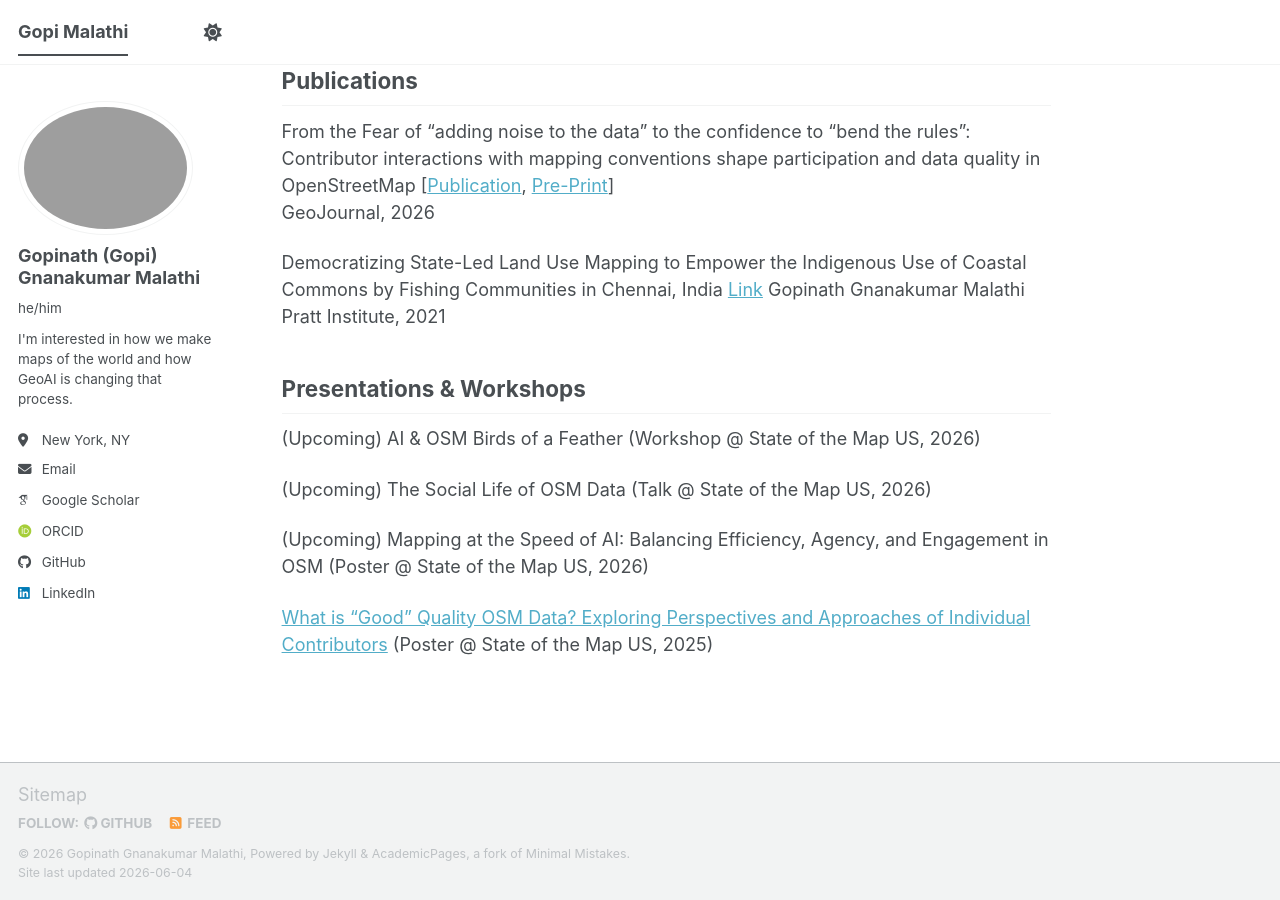
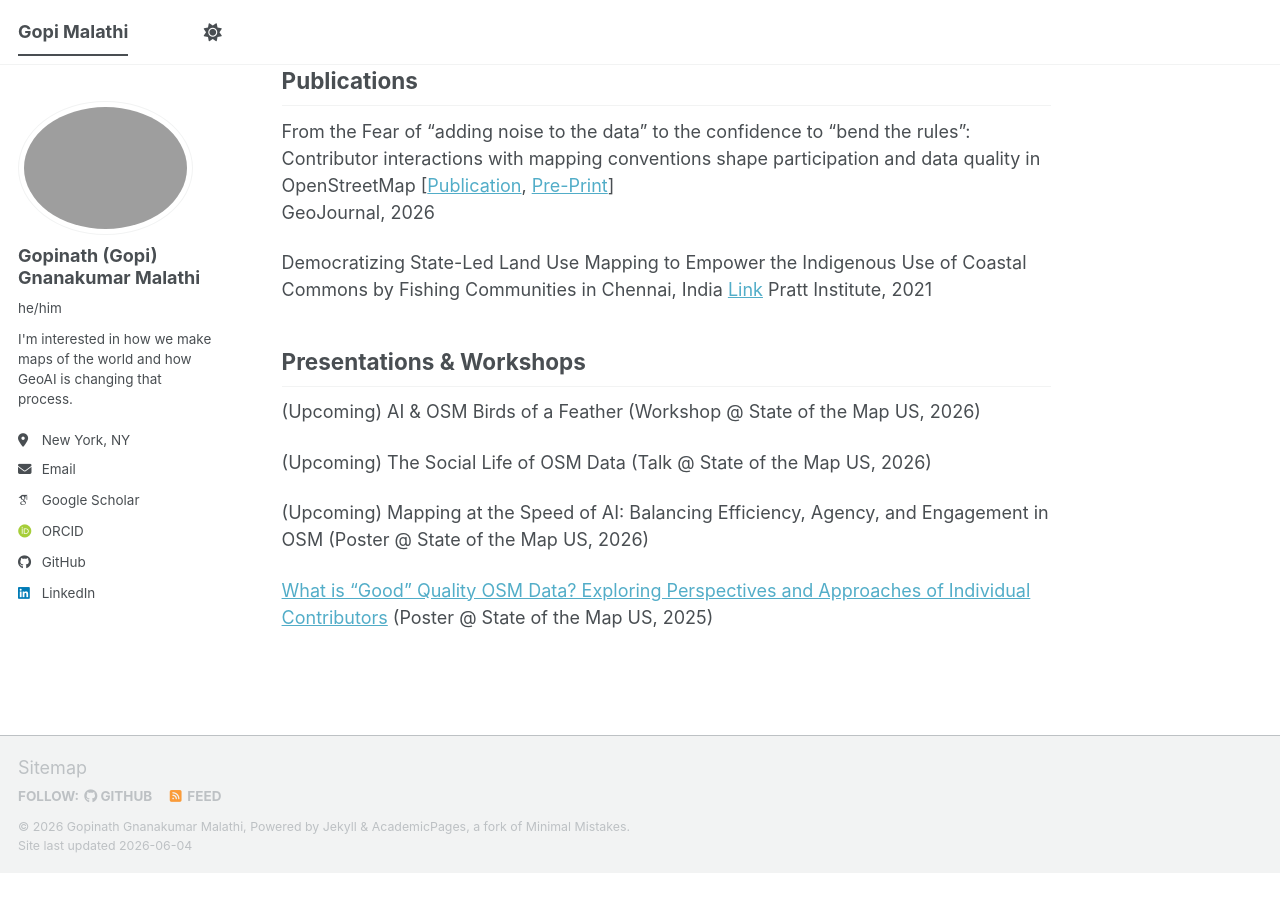
Before and after one commit to Gopi-Malathi/gopi-malathi.github.io, a Jekyll site: the page built from _pages/about.md, in a window 1280 px wide and 900 px high, scrolled down 872 px. Built offline with Jekyll 4.4.1, drawn with Linux system fonts in a browser that asks for light colours; some web fonts are replaced; a script bundle is joined from its source files by our own code; library files that are not in the unit come from our copies; after the commit the page ends 1745 px from its top, so only the background shows below that.

Commit message:
Update publication details in about.md

```diff
--- a/_pages/about.md
+++ b/_pages/about.md
@@ -24,7 +24,6 @@ From the Fear of "adding noise to the data" to the confidence to "bend the rules
 GeoJournal, 2026
 
 Democratizing State-Led Land Use Mapping to Empower the Indigenous Use of Coastal Commons by Fishing Communities in Chennai, India [Link](https://www.proquest.com/docview/2624656319?pq-origsite=gscholar&fromopenview=true&sourcetype=Dissertations%20&%20Theses)
-Gopinath Gnanakumar Malathi
 Pratt Institute, 2021
 
 ## Presentations & Workshops
```
